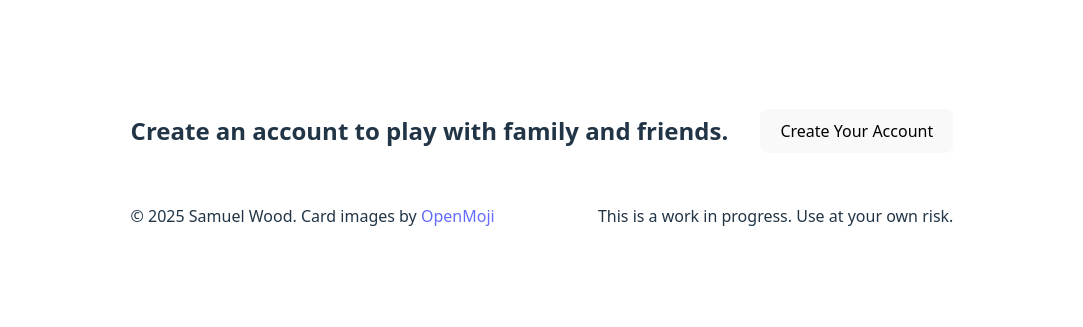
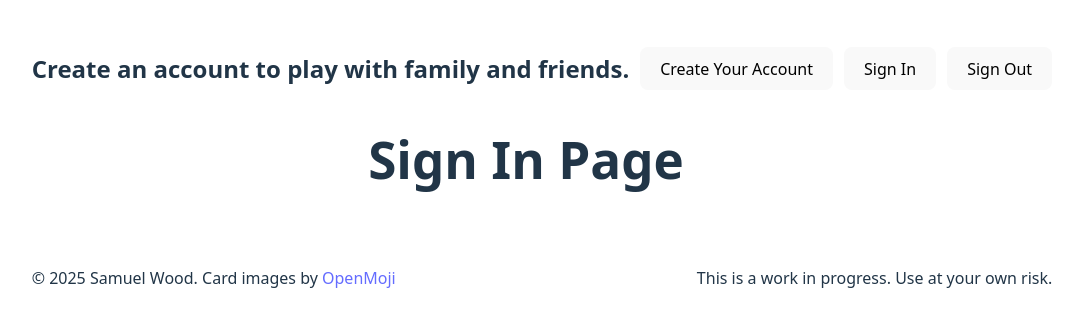
Before and after one commit to StrawberryBeds/games, a React (Vite) app: page /signin in a window 1280 px wide. Shown: the part 213-540 px from the top of the page, without its empty margins (114-1197 px from the left). Built offline with nearby package versions, Linux system fonts and the light colour scheme.

Commit message:
Adds sign-in and sign-out buttons to UI.

```diff
--- a/src/App.jsx
+++ b/src/App.jsx
@@ -7,6 +7,7 @@ import { BrowserRouter as Router, Routes, Route } from 'react-router-dom';
 import Home from './pages/Home'; // Correct
 import PlayCardSet from './pages/PlayCardSet'; // Correct
 import SignUpPage from './pages/SignUpPage'; // Correct
+import SignInPage from './pages/SignInPage'; // Correct
 import ProfilePage from './pages/ProfilePage'; // Correct
 import Header from './components/Header'; // Correct
 import Footer from './components/Footer'; // Correct
@@ -25,6 +26,7 @@ import Footer from './components/Footer'; // Correct
                 <Route path='/' element={<Home/>} />
                 <Route path="/cardSet/:id" element={<PlayCardSet/>} />
                 <Route path="/signup" element={<SignUpPage/>} />
+                <Route path="/signin" element={<SignInPage/>} />
                 <Route path="/profile" element={<ProfilePage/>} />
             </Routes>
             <Footer />
--- a/src/components/Header.jsx
+++ b/src/components/Header.jsx
@@ -5,12 +5,16 @@ function Header () {
     const navigate = useNavigate();
     const handleNavigate = () => {
         navigate('/signup');
+        navigate('/signin');
+        navigate('/signout')
     }
 
     return (
         <header className="header">
             <h2>Create an account to play with family and friends.</h2>
-            <button onClick={handleNavigate}>Create Your Account</button>
+            <button onClick={() => navigate('/signup')}>Create Your Account</button>
+            <button onClick={() => navigate('/signin')}>Sign In</button>
+            <button onClick={() => navigate('/signin')}>Sign Out</button>
         </header>
     );
 }
--- /dev/null
+++ b/src/pages/SignInPage.jsx
@@ -0,0 +1,12 @@
+// import SignIn from '../components/SignIn';
+
+function SignInPage() {
+  return (
+    <>
+     {/* <SignUp></SignUp> */}
+     <h1>Sign In Page</h1>
+    </>
+  );
+}
+
+export default SignInPage;
```
